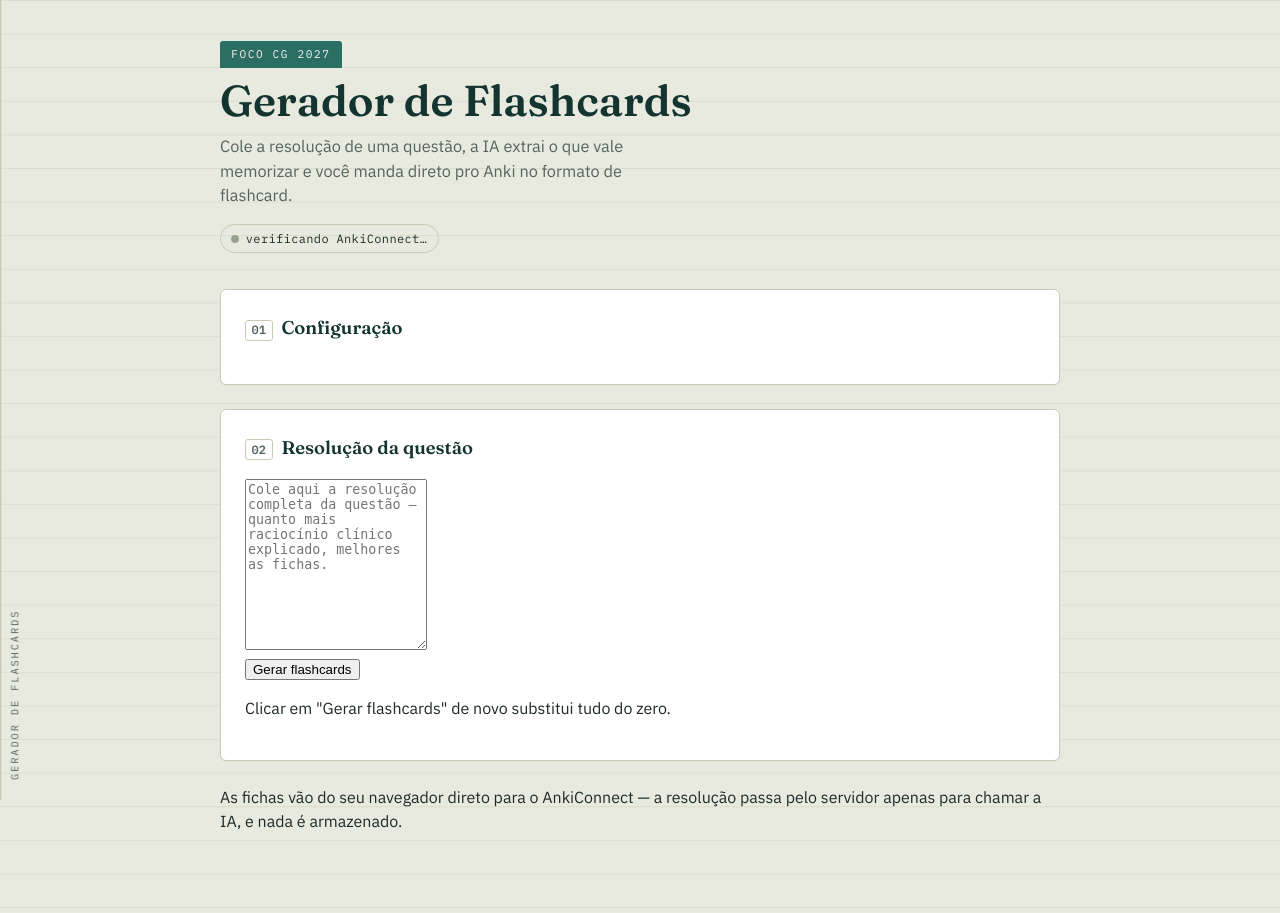
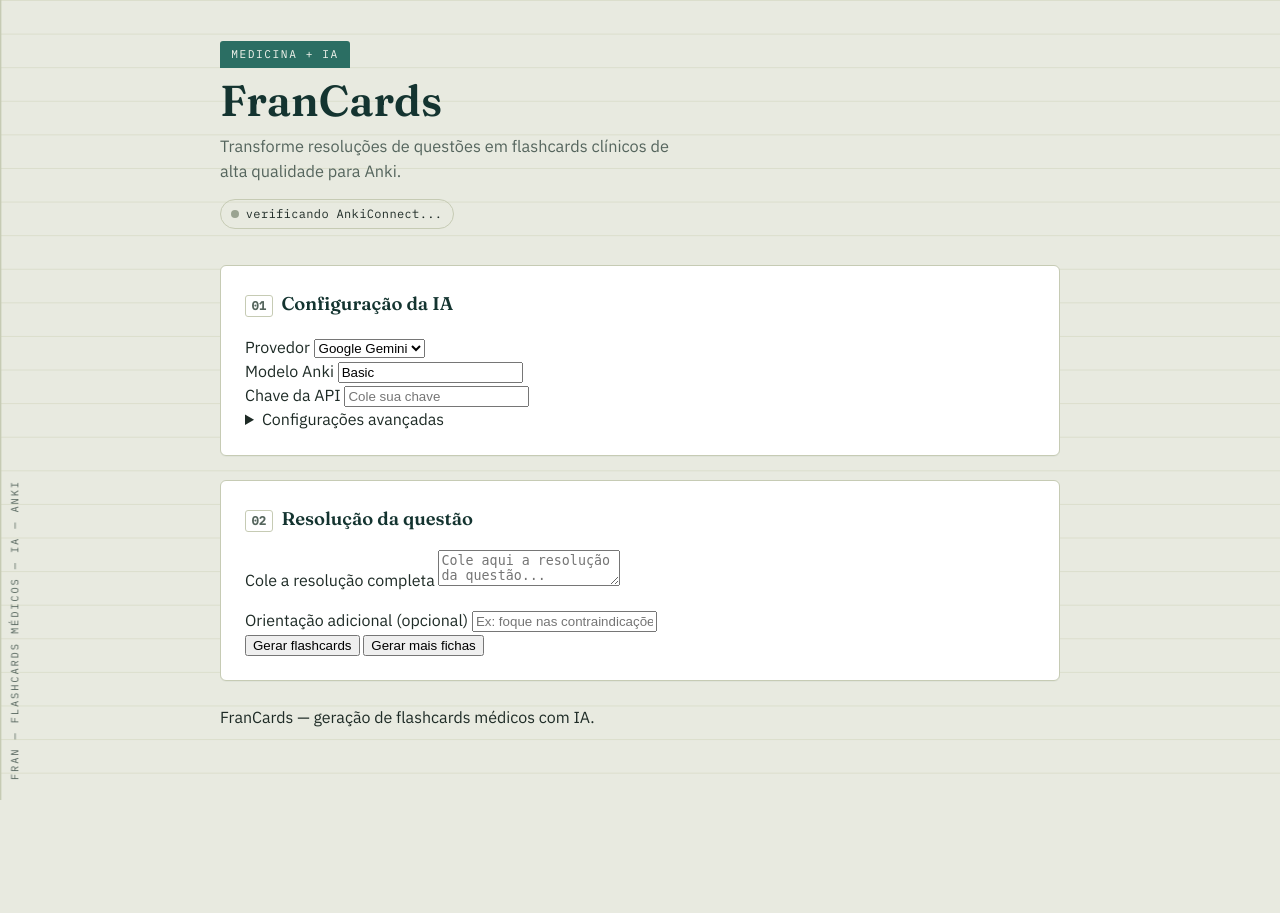
Before and after one commit to francescoconsonni/francards, a Flask app: page / in a window 1280 px wide. After the commit the page ends 800 px from the top, so only its background shows below. Run offline with Flask 3, Linux system fonts and the light colour scheme.

Commit message:
index.html

```diff
--- a/templates/index.html
+++ b/templates/index.html
@@ -1,74 +1,51 @@
 <!DOCTYPE html>
 <html lang="pt-BR">
+<head>
+  <meta charset="UTF-8">
+  <meta name="viewport" content="width=device-width, initial-scale=1.0">
 
-<head>
+  <title>FranCards — Flashcards Médicos com IA</title>
 
-<meta charset="UTF-8">
+  <link rel="preconnect" href="https://fonts.googleapis.com">
+  <link rel="preconnect" href="https://fonts.gstatic.com" crossorigin>
 
-<meta name="viewport"
-      content="width=device-width, initial-scale=1.0, viewport-fit=cover">
+  <link href="https://fonts.googleapis.com/css2?family=Fraunces:wght@500;600&family=IBM+Plex+Mono:wght@400;500&family=IBM+Plex+Sans:wght@400;500;600&display=swap" rel="stylesheet">
 
-<title>Francards</title>
-
-
-<link rel="preconnect"
-      href="https://fonts.googleapis.com">
-
-<link rel="preconnect"
-      href="https://fonts.gstatic.com"
-      crossorigin>
-
-
-<link href="https://fonts.googleapis.com/css2?family=Fraunces:opsz,wght@9..144,500;9..144,600&family=IBM+Plex+Mono:wght@400;500;600&family=IBM+Plex+Sans:wght@400;500;600&display=swap"
-      rel="stylesheet">
-
-
-<link rel="stylesheet"
-      href="/style.css">
-
+  <link rel="stylesheet" href="/style.css">
 </head>
-
 
 <body>
 
-
-<div class="rail"
-     aria-hidden="true">
-
-GERADOR&nbsp;DE&nbsp;FLASHCARDS
-
+<div class="rail">
+  FRAN — FLASHCARDS MÉDICOS — IA — ANKI
 </div>
 
 
-
-<div class="page">
-
+<main class="page">
 
 
 <header class="masthead">
 
-
   <span class="tab">
-FOCO CG 2027
+    Medicina + IA
   </span>
 
 
   <h1>
-Gerador&nbsp;de Flashcards
+    FranCards
   </h1>
 
 
   <p class="sub">
-Cole a resolução de uma questão, a IA extrai o que vale memorizar e você manda direto pro Anki no formato de flashcard.
+    Transforme resoluções de questões em flashcards clínicos de alta qualidade para Anki.
   </p>
 
 
-<span id="ankiStatus"
+  <span
+    id="ankiStatus"
     class="status-pill"
-      data-state="checking">
-
-verificando AnkiConnect…
-
+  >
+    verificando AnkiConnect...
   </span>
 
 
@@ -77,114 +54,56 @@ verificando AnkiConnect…
 
 
 
-<main>
+<section class="panel">
 
 
-
-<section class="panel"
-         id="configPanel">
-
-
-<details class="config-details">
-
-
-<summary class="panel-title">
-
-<span class="idx">
-01
-</span>
-
-Configuração
-
-</summary>
+<h2 class="panel-title">
+  <span class="idx">01</span>
+  Configuração da IA
+</h2>
 
 
 
 <div class="field-grid">
 
 
-<label class="field">
+<div class="field">
 
-<span>
-Provedor de IA
-</span>
+<label for="provider">
+Provedor
+</label>
 
 
 <select id="provider">
 
 <option value="gemini">
-Gemini
+Google Gemini
 </option>
 
 
 <option value="deepseek">
-Deepseek
+DeepSeek
 </option>
+
 
 </select>
 
-</label>
+</div>
 
 
 
 
+<div class="field">
 
-<label class="field">
-
-<span>
-Chave de API
-</span>
+<label for="modelName">
+Modelo Anki
+</label>
 
 
 <input
-type="password"
-id="apiKey"
-placeholder="cole sua chave aqui"
-autocomplete="off"
-spellcheck="false">
-
-</label>
-
-
-
-
-
-<label class="field">
-
-<span>
-Baralho no Anki
-</span>
-
-
-<input
-type="text"
-id="deckName"
-value="Flashcards Automáticos"
-autocomplete="off"
-spellcheck="false">
-
-</label>
-
-
-
-
-
-<label class="field">
-
-<span>
-Tags (separadas por espaço)
-</span>
-
-
-<input
-type="text"
-id="tags"
-placeholder="ex: cardio residencia"
-autocomplete="off"
-spellcheck="false">
-
-</label>
-
+id="modelName"
+value="Basic"
+>
 
 
 </div>
@@ -193,116 +112,67 @@ spellcheck="false">
 
 
 
-<details class="advanced">
+<div class="field">
+
+<label for="apiKey">
+Chave da API
+</label>
+
+
+<input
+id="apiKey"
+type="password"
+placeholder="Cole sua chave"
+>
+
+
+</div>
+
+
+</div>
+
+
+
+<details class="advanced config-details">
 
 
 <summary>
-Avançado — modelo de nota e endereço do AnkiConnect
+Configurações avançadas
 </summary>
-
 
 
 
 <div class="field-grid">
 
 
+<div class="field">
 
-<label class="field">
-
-<span>
-Modelo de nota
-</span>
+<label for="deckName">
+Baralho Anki
+</label>
 
 
 <input
-type="text"
-id="modelName"
-value="Basic"
-autocomplete="off"
-spellcheck="false">
+id="deckName"
+value="Medicina"
+>
 
+
+</div>
+
+
+
+<div class="field">
+
+<label for="tags">
+Tags
 </label>
 
 
-
-
-
-<label class="field">
-
-<span>
-Campo da frente
-</span>
-
-
 <input
-type="text"
-id="frontField"
-value="Front"
-autocomplete="off"
-spellcheck="false">
-
-</label>
-
-
-
-
-
-<label class="field">
-
-<span>
-Campo do verso
-</span>
-
-
-<input
-type="text"
-id="backField"
-value="Back"
-autocomplete="off"
-spellcheck="false">
-
-</label>
-
-
-
-
-
-<label class="field">
-
-<span>
-Endereço do AnkiConnect
-</span>
-
-
-<input
-type="text"
-id="ankiUrl"
-value="https://jarvis-lenovo.tail5a31ce.ts.net/"
-autocomplete="off"
-spellcheck="false">
-
-</label>
-
-
-
-
-
-<label class="field">
-
-<span>
-Chave do AnkiConnect
-</span>
-
-
-<input
-type="password"
-id="ankiApiKey"
-placeholder="deixe em branco se não usar"
-autocomplete="off"
-spellcheck="false">
-
-</label>
-
+id="tags"
+placeholder="ex: cardio clínica"
+>
 
 
 </div>
@@ -310,15 +180,83 @@ spellcheck="false">
 
 
 
+<div class="field">
 
-<p class="hint">
-
-Deixe o padrão se você acessa esta página pelo mesmo computador onde o Anki está aberto.
-
-</p>
+<label for="frontField">
+Campo pergunta
+</label>
 
 
-</details>
+<input
+id="frontField"
+value="Front"
+>
+
+
+</div>
+
+
+
+
+<div class="field">
+
+<label for="backField">
+Campo resposta
+</label>
+
+
+<input
+id="backField"
+value="Back"
+>
+
+
+</div>
+
+
+</div>
+
+
+
+<div class="field-grid">
+
+
+<div class="field">
+
+<label for="ankiUrl">
+URL AnkiConnect
+</label>
+
+
+<input
+id="ankiUrl"
+value="http://127.0.0.1:8765"
+>
+
+
+</div>
+
+
+
+
+<div class="field">
+
+<label for="ankiApiKey">
+Chave AnkiConnect
+</label>
+
+
+<input
+id="ankiApiKey"
+type="password"
+>
+
+
+</div>
+
+
+
+</div>
 
 
 </details>
@@ -330,28 +268,51 @@ Deixe o padrão se você acessa esta página pelo mesmo computador onde o Anki e
 
 
 
-<section class="panel"
-         id="inputPanel">
+
+
+<section class="panel">
 
 
 <h2 class="panel-title">
-
-<span class="idx">
-02
-</span>
-
+<span class="idx">02</span>
 Resolução da questão
-
 </h2>
 
 
 
+<div class="field">
+
+<label for="resolucao">
+Cole a resolução completa
+</label>
+
 
 <textarea
 id="resolucao"
-rows="11"
-placeholder="Cole aqui a resolução completa da questão — quanto mais raciocínio clínico explicado, melhores as fichas.">
-</textarea>
+placeholder="Cole aqui a resolução da questão..."
+></textarea>
+
+
+</div>
+
+
+
+<div class="field" style="margin-top:1rem;">
+
+
+<label for="instrucao">
+Orientação adicional (opcional)
+</label>
+
+
+<input
+id="instrucao"
+placeholder="Ex: foque nas contraindicações e tratamento"
+>
+
+
+</div>
+
 
 
 
@@ -361,10 +322,20 @@ placeholder="Cole aqui a resolução completa da questão — quanto mais racioc
 
 <button
 id="generateBtn"
-class="btn-primary">
+class="btn-primary"
+type="button"
+>
+Gerar flashcards
+</button>
 
-Gerar flashcards
 
+
+<button
+id="generateMoreBtn"
+class="btn-secondary"
+type="button"
+>
+Gerar mais fichas
 </button>
 
 
@@ -372,29 +343,28 @@ Gerar flashcards
 <span
 id="genStatus"
 class="inline-status"
-role="status"
-aria-live="polite">
-
-</span>
+></span>
 
 
 
 </div>
 
 
+</section>
 
 
-<p class="hint">
-
-Clicar em "Gerar flashcards" de novo substitui tudo do zero.
-
-</p>
 
 
-</section>
-<section class="panel"
+
+
+
+
+
+<section
 id="resultsPanel"
-         hidden>
+class="panel"
+hidden
+>
 
 
 <div class="results-header">
@@ -414,37 +384,27 @@ Fichas geradas
 
 
 
+
 <div class="results-buttons">
 
 
 <button
-id="generateMoreBtn"
-class="btn-secondary">
-
-Gerar mais fichas
-
+id="sendAllBtn"
+class="btn-secondary"
+type="button"
+>
+Enviar todas para o Anki
 </button>
 
 
 
 <button
 id="downloadBtn"
-class="btn-secondary">
-
-Baixar fichas (.txt)
-
+class="btn-secondary"
+type="button"
+>
+Baixar TXT
 </button>
-
-
-
-<button
-id="sendAllBtn"
-class="btn-secondary">
-
-Enviar todas para o Anki
-
-</button>
-
 
 
 </div>
@@ -456,42 +416,10 @@ Enviar todas para o Anki
 
 
 
-<!-- NOVA ÁREA DE CONTINUAÇÃO DO ESTUDO -->
-
-<div class="more-study">
-
-
-<label for="morePrompt">
-
-Continuar estudando
-
-</label>
-
-
-<input
-id="morePrompt"
-type="text"
-placeholder="Ex.: faça mais fichas sobre tratamento, diagnóstico diferencial ou pegadinhas de prova">
-
-
-<p class="hint">
-
-Peça à IA para aprofundar um tema específico sem perder as fichas já criadas.
-
-</p>
-
-
-</div>
-
-
-
-
-
-<div id="cardsGrid"
-     class="cards-grid">
-
-</div>
-
+<div
+id="cardsGrid"
+class="cards-grid"
+></div>
 
 
 </section>
@@ -500,37 +428,22 @@ Peça à IA para aprofundar um tema específico sem perder as fichas já criadas
 
 
 
-</main>
-
-
-
 
 
 <footer>
 
-
-<p>
-
-As fichas vão do seu navegador direto para o AnkiConnect — a resolução passa pelo servidor apenas para chamar a IA, e nada é armazenado.
-
-</p>
-
+FranCards — geração de flashcards médicos com IA.
 
 </footer>
 
 
 
-
-</div>
-
-
+</main>
 
 
 
 <script src="/script.js"></script>
 
-
 </body>
 
-
 </html>
```
Lines whose indentation alone changed are shown as unchanged.
